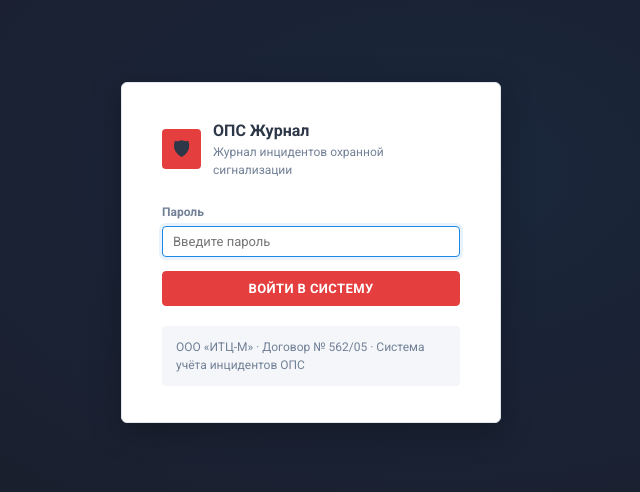
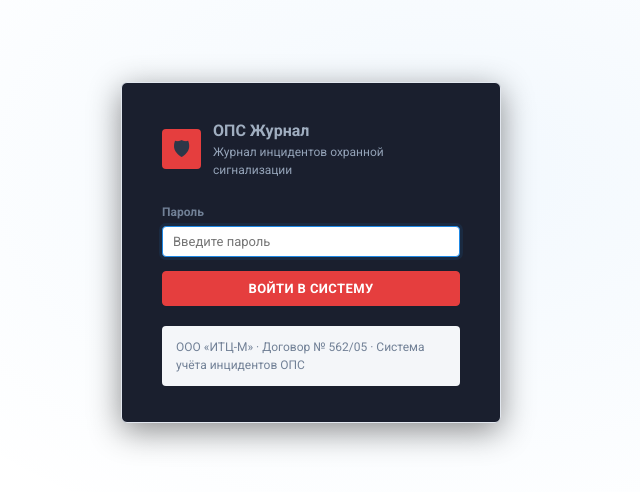
Before and after one commit to sychev23021983-design/ops-journal, a React (Vite) app in the folder frontend/: page /login in a window 1280 px wide. Shown: the part 148-640 px from the top of the page, without its empty margins (329-969 px from the left). Built offline with nearby package versions, Linux system fonts and the light colour scheme; no server answers.

Commit message:
fix: login page swap bg colors — dark box on light bg for light logo

```diff
--- a/frontend/src/index.css
+++ b/frontend/src/index.css
@@ -487,18 +487,18 @@ textarea { resize: vertical; min-height: 76px; }
   display: flex;
   align-items: center;
   justify-content: center;
-  background: var(--sidebar-bg);
-  background-image: radial-gradient(ellipse at 60% 40%, rgba(30,136,229,0.08) 0%, transparent 60%);
+  background: var(--bg2);
+  background-image: radial-gradient(ellipse at 60% 40%, rgba(30,136,229,0.06) 0%, transparent 60%);
 }
 
 .login-box {
-  background: var(--bg2);
+  background: var(--sidebar-bg);
   border: 1px solid var(--border);
   border-radius: var(--radius-lg);
   padding: 36px 40px;
   width: 100%;
   max-width: 380px;
-  box-shadow: 0 8px 32px rgba(0,0,0,0.25);
+  box-shadow: 0 8px 32px rgba(0,0,0,0.45);
 }
 
 .login-logo {
@@ -516,8 +516,8 @@ textarea { resize: vertical; min-height: 76px; }
   font-size: 20px;
 }
 
-.login-logo h1 { font-size: 16px; font-weight: 700; color: var(--text); }
-.login-logo p  { font-size: 12px; color: var(--text2); }
+.login-logo h1 { font-size: 16px; font-weight: 700; color: var(--sidebar-text, #f1f5f9); }
+.login-logo p  { font-size: 12px; color: var(--sidebar-text2, #94a3b8); }
 
 .error-msg {
   background: var(--danger-bg);
```
